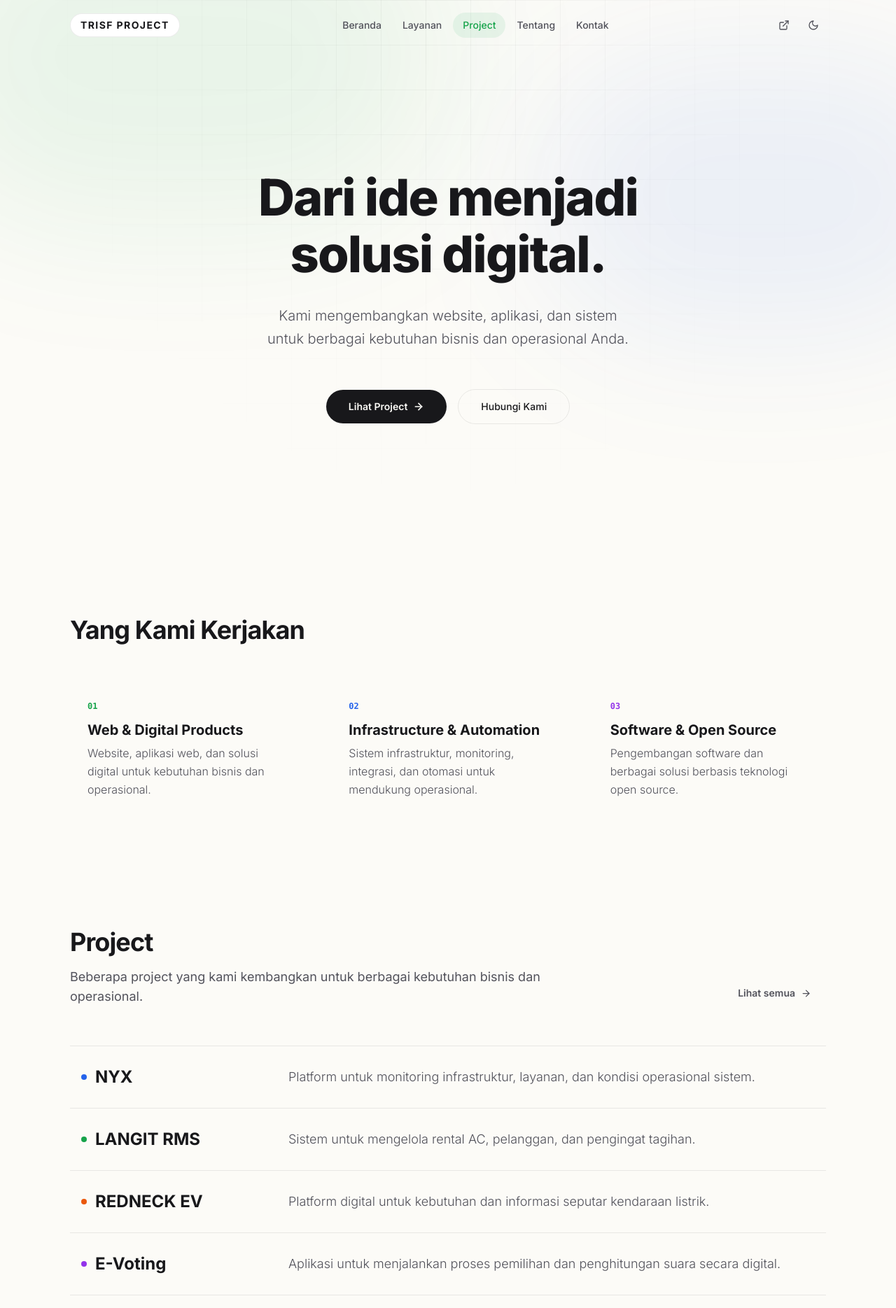
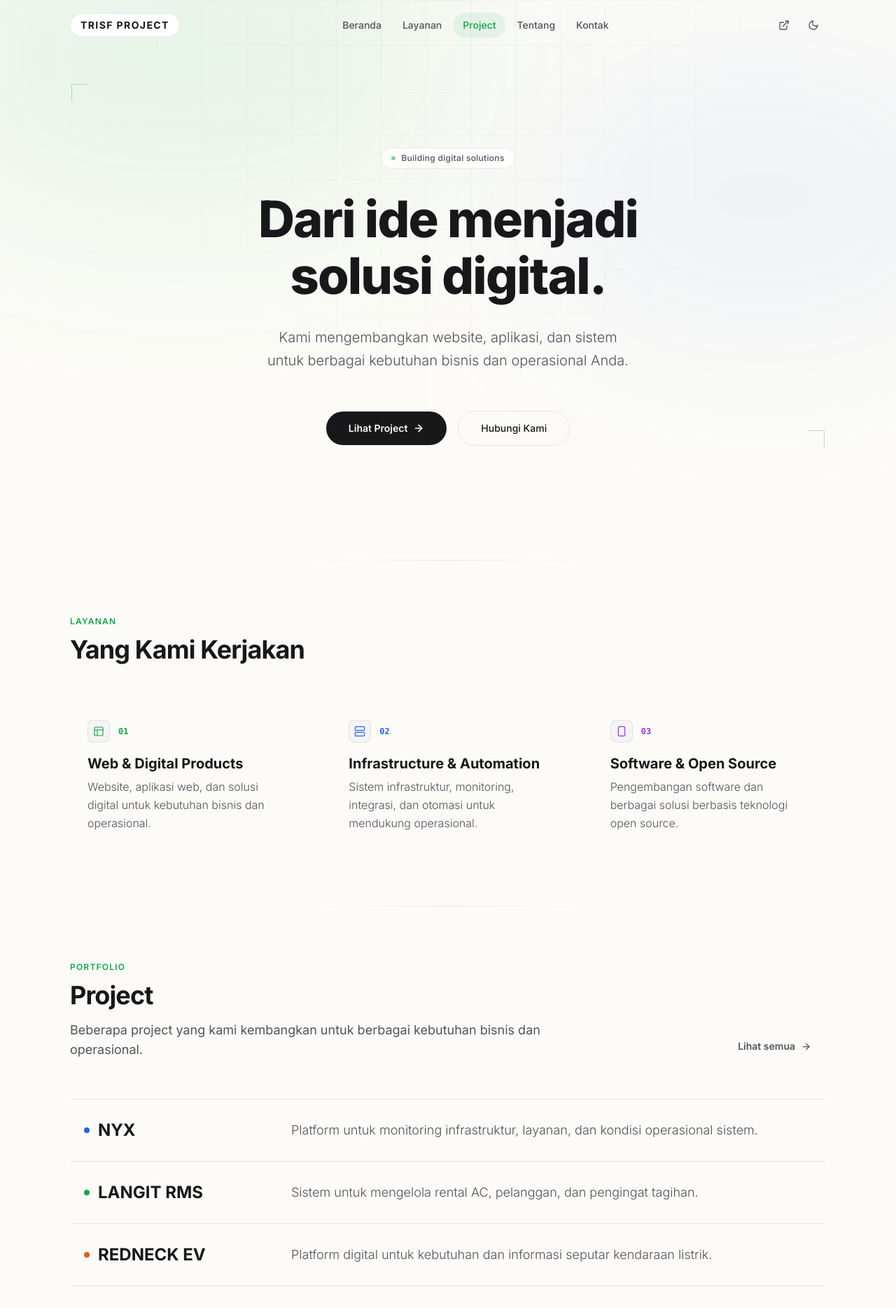
Before and after one commit to trisfproject/trisfproject.github.io, a React (Vite) app: page / in a window 1280 px wide. Shown: the top 1869 px of the page at 70% size. Built offline with nearby package versions, Linux system fonts and the light colour scheme.

Commit message:
refactor: enhance visual design with category-based accent colors and decorative elements

```diff
--- a/src/sections/Hero.jsx
+++ b/src/sections/Hero.jsx
@@ -8,13 +8,33 @@ export function Hero() {
       id="top"
       className="relative flex min-h-[100dvh] items-center justify-center pt-16 pb-12 sm:pt-24 overflow-hidden"
     >
+      {/* Ambient color glows */}
       <div className="absolute inset-0 z-0 pointer-events-none">
-        <div className="absolute -top-[20%] -left-[10%] w-[60%] h-[60%] rounded-full bg-brand-green/8 dark:bg-brand-green/5 blur-[100px]" />
-        <div className="absolute top-[10%] -right-[10%] w-[50%] h-[50%] rounded-full bg-brand-blue/8 dark:bg-brand-blue/4 blur-[100px]" />
+        <div className="absolute -top-[20%] -left-[10%] w-[60%] h-[60%] rounded-full bg-brand-green/8 dark:bg-brand-green/5 blur-[120px]" />
+        <div className="absolute top-[10%] -right-[10%] w-[50%] h-[50%] rounded-full bg-brand-blue/6 dark:bg-brand-blue/3 blur-[120px]" />
       </div>
+
+      {/* Technical grid canvas */}
       <div className="hero-grid" />
+
+      {/* Corner accent marks — digital workspace feel */}
+      <div className="absolute top-[15%] left-[8%] hidden lg:block pointer-events-none">
+        <div className="w-6 h-[1px] bg-brand-green/30 dark:bg-brand-green/20" />
+        <div className="w-[1px] h-6 bg-brand-green/30 dark:bg-brand-green/20" />
+      </div>
+      <div className="absolute bottom-[20%] right-[8%] hidden lg:block pointer-events-none">
+        <div className="w-6 h-[1px] bg-brand-blue/25 dark:bg-brand-blue/15 ml-auto" />
+        <div className="w-[1px] h-6 bg-brand-blue/25 dark:bg-brand-blue/15 ml-auto" />
+      </div>
+
       <Container className="relative z-10 flex flex-col items-center justify-center text-center">
         <div className="flex flex-col items-center gap-6 sm:gap-8 max-w-4xl mx-auto">
+          {/* Small status badge */}
+          <div className="inline-flex items-center gap-2 rounded-full border border-line-site bg-surface/80 dark:bg-surface/60 px-3.5 py-1.5 backdrop-blur-sm">
+            <span className="size-1.5 rounded-full bg-brand-green animate-pulse" />
+            <span className="text-[0.7rem] sm:text-xs font-medium text-text-muted tracking-wide">Building digital solutions</span>
+          </div>
+
           <h1 className="text-[2.25rem] leading-[1.12] font-extrabold tracking-tight text-text-main sm:text-5xl md:text-6xl lg:text-7xl text-balance">
             Dari ide menjadi<br className="hidden sm:block" /> solusi digital.
           </h1>
--- a/src/sections/Projects.jsx
+++ b/src/sections/Projects.jsx
@@ -18,23 +18,29 @@ export function Projects() {
     .filter(Boolean);
 
   const getProjectColors = (project) => {
-    if (project.title === 'LANGIT RMS') return { dot: 'bg-brand-green', hover: 'group-hover:text-brand-green' };
-    if (project.title === 'NYX') return { dot: 'bg-brand-blue', hover: 'group-hover:text-brand-blue' };
-    if (project.title === 'REDNECK EV') return { dot: 'bg-brand-orange', hover: 'group-hover:text-brand-orange' };
-    if (project.title === 'E-Voting') return { dot: 'bg-brand-purple', hover: 'group-hover:text-brand-purple' };
-    if (project.title === 'Event Management') return { dot: 'bg-brand-amber', hover: 'group-hover:text-brand-amber' };
-    if (project.title === 'Telegram Bot') return { dot: 'bg-brand-cyan', hover: 'group-hover:text-brand-cyan' };
+    if (project.title === 'NYX') return { dot: 'bg-brand-blue', line: 'bg-brand-blue', hover: 'group-hover:text-brand-blue' };
+    if (project.title === 'LANGIT RMS') return { dot: 'bg-brand-green', line: 'bg-brand-green', hover: 'group-hover:text-brand-green' };
+    if (project.title === 'REDNECK EV') return { dot: 'bg-brand-orange', line: 'bg-brand-orange', hover: 'group-hover:text-brand-orange' };
+    if (project.title === 'E-Voting') return { dot: 'bg-brand-purple', line: 'bg-brand-purple', hover: 'group-hover:text-brand-purple' };
+    if (project.title === 'Event Management') return { dot: 'bg-brand-amber', line: 'bg-brand-amber', hover: 'group-hover:text-brand-amber' };
+    if (project.title === 'Telegram Bot') return { dot: 'bg-brand-cyan', line: 'bg-brand-cyan', hover: 'group-hover:text-brand-cyan' };
 
-    if (project.category === 'Software & Open Source') return { dot: 'bg-brand-purple', hover: 'group-hover:text-brand-purple' };
-    if (project.category === 'Web & Digital Products') return { dot: 'bg-brand-orange', hover: 'group-hover:text-brand-orange' };
-    return { dot: 'bg-brand-blue', hover: 'group-hover:text-brand-blue' };
+    if (project.category === 'Software & Open Source') return { dot: 'bg-brand-purple', line: 'bg-brand-purple', hover: 'group-hover:text-brand-purple' };
+    if (project.category === 'Web & Digital Products') return { dot: 'bg-brand-orange', line: 'bg-brand-orange', hover: 'group-hover:text-brand-orange' };
+    return { dot: 'bg-brand-blue', line: 'bg-brand-blue', hover: 'group-hover:text-brand-blue' };
   };
 
   return (
-    <section id="projects" className="py-14 sm:py-20">
+    <section id="projects" className="relative py-14 sm:py-20">
+      {/* Subtle section separator */}
+      <div className="absolute top-0 left-1/2 -translate-x-1/2 w-[60%] max-w-md h-[1px] bg-gradient-to-r from-transparent via-line-site to-transparent" />
+
       <Container>
         <div className="flex flex-col md:flex-row md:items-end justify-between mb-10 md:mb-14 gap-4 md:gap-6">
           <Reveal>
+            <p className="text-[0.7rem] sm:text-xs font-semibold tracking-widest uppercase text-accent-site mb-3">
+              Portfolio
+            </p>
             <h2 className="text-2xl sm:text-3xl md:text-4xl font-bold tracking-tight text-text-main mb-2 sm:mb-4">
               Project
             </h2>
@@ -54,12 +60,17 @@ export function Projects() {
         </div>
 
         <div className="flex flex-col gap-3 sm:gap-0 sm:border-t sm:border-line-site">
-          {featuredProjects.map((project, index) => (
-            <Reveal key={project.title} delay={index * 0.08}>
-              <div className="group flex flex-col rounded-2xl border border-line-site bg-surface p-5 shadow-site sm:rounded-none sm:border-x-0 sm:border-t-0 sm:border-b sm:border-line-site sm:bg-transparent sm:p-0 sm:py-7 sm:shadow-none hover:bg-black/[0.012] dark:hover:bg-white/[0.02] transition-all duration-200 ease-out active:scale-[0.98] sm:active:scale-100">
-                <div className="flex flex-col gap-2 sm:flex-row sm:items-center sm:gap-16 md:gap-24 w-full sm:px-4">
-                  <h3 className={`text-lg sm:text-xl md:text-2xl font-bold text-text-main min-w-[180px] md:min-w-[200px] shrink-0 flex items-center gap-2.5 sm:gap-3 transition-colors duration-200 ${getProjectColors(project).hover}`}>
-                    <span className={`size-2 rounded-full shrink-0 ${getProjectColors(project).dot}`} />
+          {featuredProjects.map((project, index) => {
+            const colors = getProjectColors(project);
+            return (
+              <Reveal key={project.title} delay={index * 0.06}>
+                <div className="group relative flex flex-col rounded-2xl border border-line-site bg-surface p-5 shadow-site sm:rounded-none sm:border-x-0 sm:border-t-0 sm:border-b sm:border-line-site sm:bg-transparent sm:p-0 sm:py-7 sm:shadow-none hover:bg-black/[0.012] dark:hover:bg-white/[0.02] transition-all duration-200 ease-out active:scale-[0.98] sm:active:scale-100">
+                  {/* Left accent line — visible on hover on desktop */}
+                  <div className={`hidden sm:block absolute left-0 top-1/2 -translate-y-1/2 w-[2px] h-0 group-hover:h-8 rounded-full transition-all duration-200 ${colors.line}`} />
+
+                  <div className="flex flex-col gap-2 sm:flex-row sm:items-center sm:gap-16 md:gap-24 w-full sm:px-5">
+                    <h3 className={`text-lg sm:text-xl md:text-2xl font-bold text-text-main min-w-[180px] md:min-w-[200px] shrink-0 flex items-center gap-2.5 sm:gap-3 transition-colors duration-200 ${colors.hover}`}>
+                      <span className={`size-2 rounded-full shrink-0 ${colors.dot}`} />
                       {project.title}
                     </h3>
                     <p className="text-sm sm:text-[0.95rem] md:text-lg text-text-muted leading-relaxed font-light pl-[18px] sm:pl-0">
@@ -68,7 +79,8 @@ export function Projects() {
                   </div>
                 </div>
               </Reveal>
-          ))}
+            );
+          })}
         </div>
       </Container>
     </section>
--- a/src/sections/Services.jsx
+++ b/src/sections/Services.jsx
@@ -10,6 +10,7 @@ const services = [
     color: 'text-brand-green',
     hoverColor: 'group-hover:text-brand-green',
     bgAccent: 'bg-brand-green',
+    glowColor: 'bg-brand-green/6 dark:bg-brand-green/4',
   },
   {
     title: 'Infrastructure & Automation',
@@ -18,6 +19,7 @@ const services = [
     color: 'text-brand-blue',
     hoverColor: 'group-hover:text-brand-blue',
     bgAccent: 'bg-brand-blue',
+    glowColor: 'bg-brand-blue/6 dark:bg-brand-blue/4',
   },
   {
     title: 'Software & Open Source',
@@ -26,15 +28,22 @@ const services = [
     color: 'text-brand-purple',
     hoverColor: 'group-hover:text-brand-purple',
     bgAccent: 'bg-brand-purple',
+    glowColor: 'bg-brand-purple/6 dark:bg-brand-purple/4',
   },
 ];
 
 export function Services() {
   return (
-    <section id="services" className="py-14 sm:py-20">
+    <section id="services" className="relative py-14 sm:py-20">
+      {/* Subtle top separator — fading line */}
+      <div className="absolute top-0 left-1/2 -translate-x-1/2 w-[60%] max-w-md h-[1px] bg-gradient-to-r from-transparent via-line-site to-transparent" />
+
       <Container>
         <Reveal>
           <div className="mb-10 md:mb-14">
+            <p className="text-[0.7rem] sm:text-xs font-semibold tracking-widest uppercase text-accent-site mb-3">
+              Layanan
+            </p>
             <h2 className="text-2xl sm:text-3xl md:text-4xl font-bold tracking-tight text-text-main">
               Yang Kami Kerjakan
             </h2>
@@ -43,14 +52,24 @@ export function Services() {
 
         <div className="grid grid-cols-1 gap-3 md:grid-cols-3 md:gap-6 lg:gap-10">
           {services.map((service, index) => {
+            const Icon = service.icon;
             return (
               <Reveal key={service.title} delay={index * 0.08}>
                 <div className="group relative flex flex-col overflow-hidden rounded-2xl border border-line-site bg-surface p-5 sm:p-6 shadow-site transition-all duration-200 ease-out md:rounded-xl md:bg-transparent md:border-transparent md:shadow-none md:hover:bg-surface md:hover:border-line-site md:hover:shadow-site md:hover:-translate-y-[2px] active:scale-[0.98] md:active:scale-100 md:active:translate-y-0">
-                  <div className={`absolute top-0 left-0 h-[3px] w-full md:w-0 md:group-hover:w-full transition-all duration-300 ease-out ${service.bgAccent}`} />
+                  {/* Top accent line */}
+                  <div className={`absolute top-0 left-0 h-[2px] w-full md:w-0 md:group-hover:w-full transition-all duration-300 ease-out ${service.bgAccent}`} />
 
-                  <span className={`text-xs font-mono font-bold mb-3 ${service.color}`}>
-                    {String(index + 1).padStart(2, '0')}
-                  </span>
+                  {/* Subtle glow on hover */}
+                  <div className={`absolute -top-8 -right-8 size-24 rounded-full blur-2xl opacity-0 md:group-hover:opacity-100 transition-opacity duration-300 pointer-events-none ${service.glowColor}`} />
+
+                  <div className="flex items-center gap-3 mb-4">
+                    <div className={`grid size-8 place-items-center rounded-lg bg-surface-strong border border-line-site transition-colors duration-200 ${service.color}`}>
+                      <Icon size={16} strokeWidth={1.8} />
+                    </div>
+                    <span className={`text-xs font-mono font-bold ${service.color}`}>
+                      {String(index + 1).padStart(2, '0')}
+                    </span>
+                  </div>
                   <div className="flex flex-col">
                     <h3 className={`mb-1.5 text-base sm:text-lg md:text-xl font-bold text-text-main transition-colors duration-200 ${service.hoverColor}`}>
                       {service.title}
--- a/src/styles.css
+++ b/src/styles.css
@@ -110,12 +110,22 @@ body {
     linear-gradient(to bottom, var(--grid-line) 1px, transparent 1px);
   background-size: 64px 64px;
   background-position: center top;
-  -webkit-mask-image: radial-gradient(ellipse at top center, black 0%, transparent 65%);
-  mask-image: radial-gradient(ellipse at top center, black 0%, transparent 65%);
+  -webkit-mask-image: radial-gradient(ellipse at top center, black 0%, transparent 60%);
+  mask-image: radial-gradient(ellipse at top center, black 0%, transparent 60%);
 }
 
 .dark .hero-grid {
-  opacity: 0.5;
+  opacity: 0.4;
+}
+
+/* Pulse animation for status dot */
+@keyframes pulse {
+  0%, 100% { opacity: 1; }
+  50% { opacity: 0.5; }
+}
+
+.animate-pulse {
+  animation: pulse 2.5s cubic-bezier(0.4, 0, 0.6, 1) infinite;
 }
 
 ::selection {
```
Also changed, not shown: src/components/ProjectCard.jsx (+13 -2 lines), src/sections/About.jsx (+19 -3 lines), src/sections/Contact.jsx (+15 -4 lines), src/sections/Footer.jsx (+13 -8 lines). Lines whose indentation alone changed are shown as unchanged.
